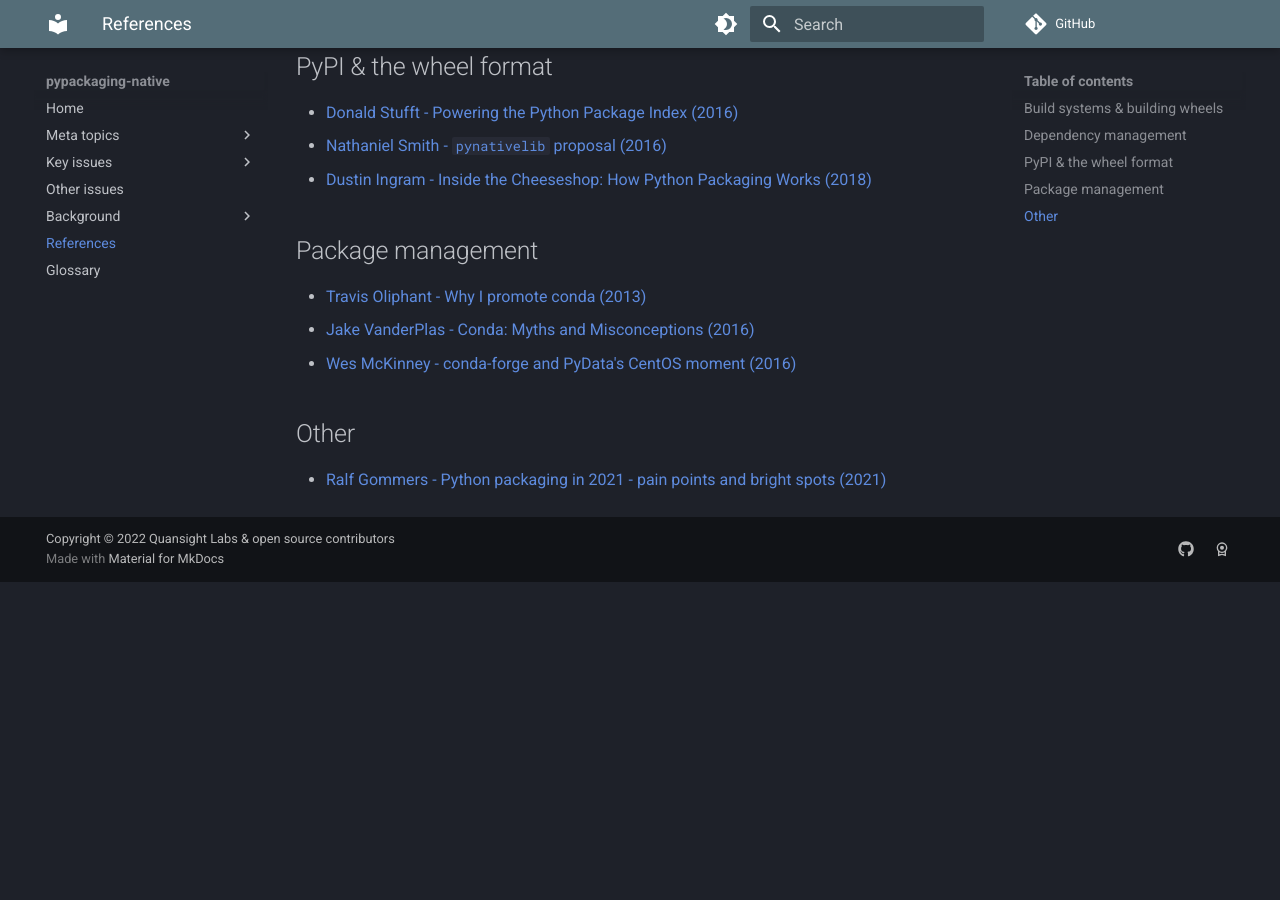
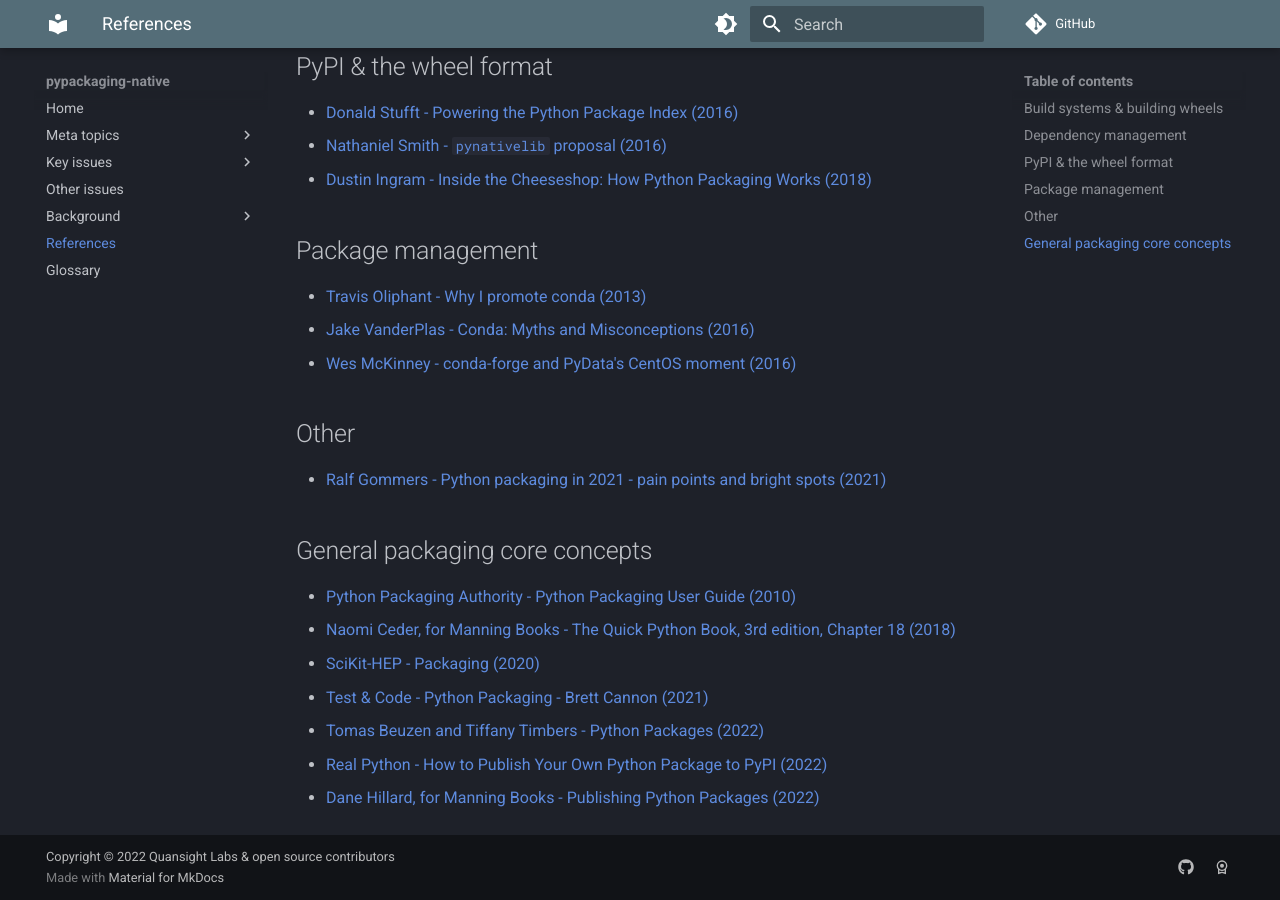
Before and after one commit to pypackaging-native/pypackaging-native, an MkDocs documentation site: the page built from docs/references.md, in a window 1280 px wide and 900 px high, scrolled down 684 px. Built offline with MkDocs 1.6.1 and Material for MkDocs 9.7.7, drawn with Linux system fonts in a browser that asks for light colours; comment, search, counter and statistics services are not loaded; before the commit the page ends 1266 px from its top, so only the background shows below that.

Commit message:
Add general packaging resource links
Resolves #13

I originally ordered these resources from most freely available to least
freely available, but I see all other sections are ordered
chronologically. I do wonder if the PyPA's resource showing as "2010"
might do it a disservice as it's a living resource that's fairly up to
date.

I wasn't sure how best to format the citations, and didn't want to go
full APA or MLA so please change/suggest as you like if things need
adjustment.

```diff
--- a/docs/references.md
+++ b/docs/references.md
@@ -37,3 +37,14 @@
 ## Other
 
 - [Ralf Gommers - Python packaging in 2021 - pain points and bright spots (2021)](https://labs.quansight.org/blog/2021/01/python-packaging-brainstorm/)
+
+
+## General packaging core concepts
+
+- [Python Packaging Authority - Python Packaging User Guide (2010)](https://packaging.python.org/)
+- [Naomi Ceder, for Manning Books - The Quick Python Book, 3rd edition, Chapter 18 (2018)](https://www.manning.com/books/the-quick-python-book-third-edition)
+- [SciKit-HEP - Packaging (2020)](https://scikit-hep.org/developer/packaging)
+- [Test & Code - Python Packaging - Brett Cannon (2021)](https://podcasts.apple.com/in/podcast/python-packaging-brett-cannon/id1029487211?i=1000520722142)
+- [Tomas Beuzen and Tiffany Timbers - Python Packages (2022)](https://py-pkgs.org/)
+- [Real Python - How to Publish Your Own Python Package to PyPI (2022)](https://realpython.com/pypi-publish-python-package/)
+- [Dane Hillard, for Manning Books - Publishing Python Packages (2022)](https://www.manning.com/books/publishing-python-packages)
```
